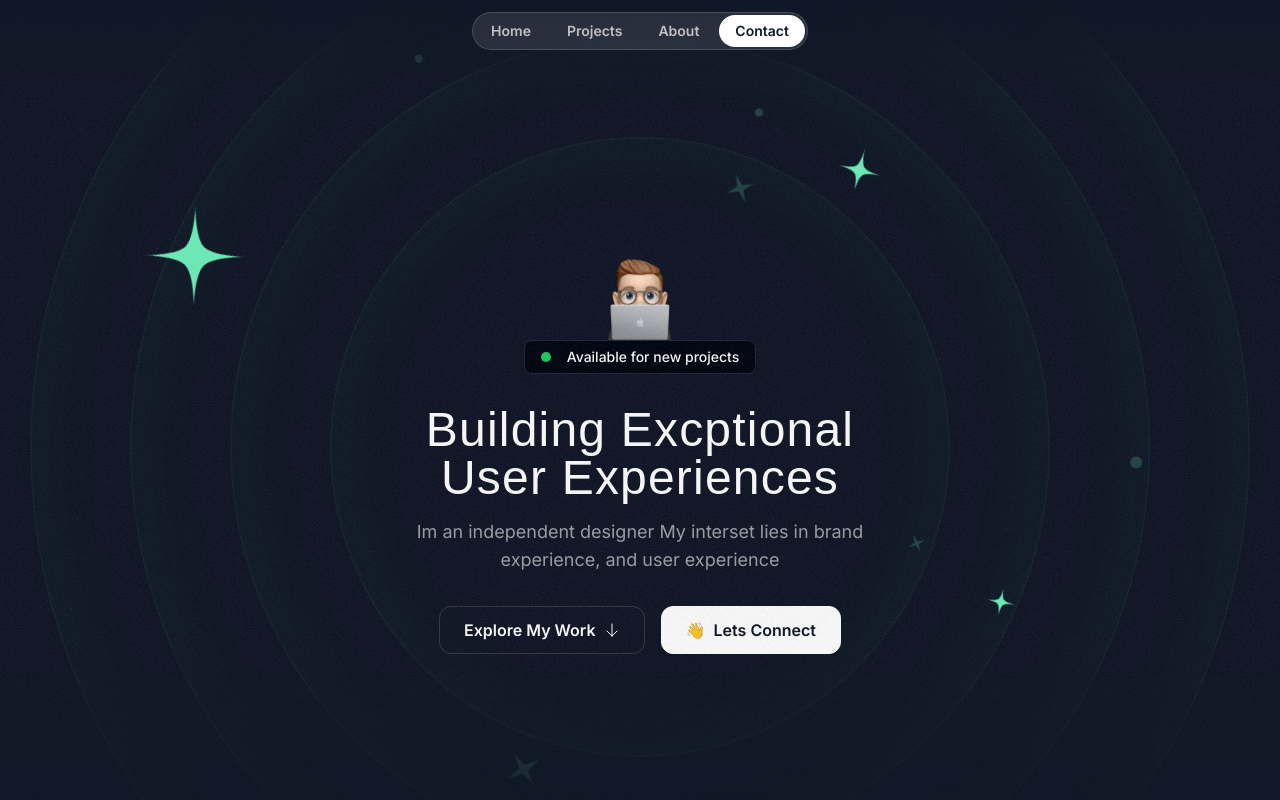
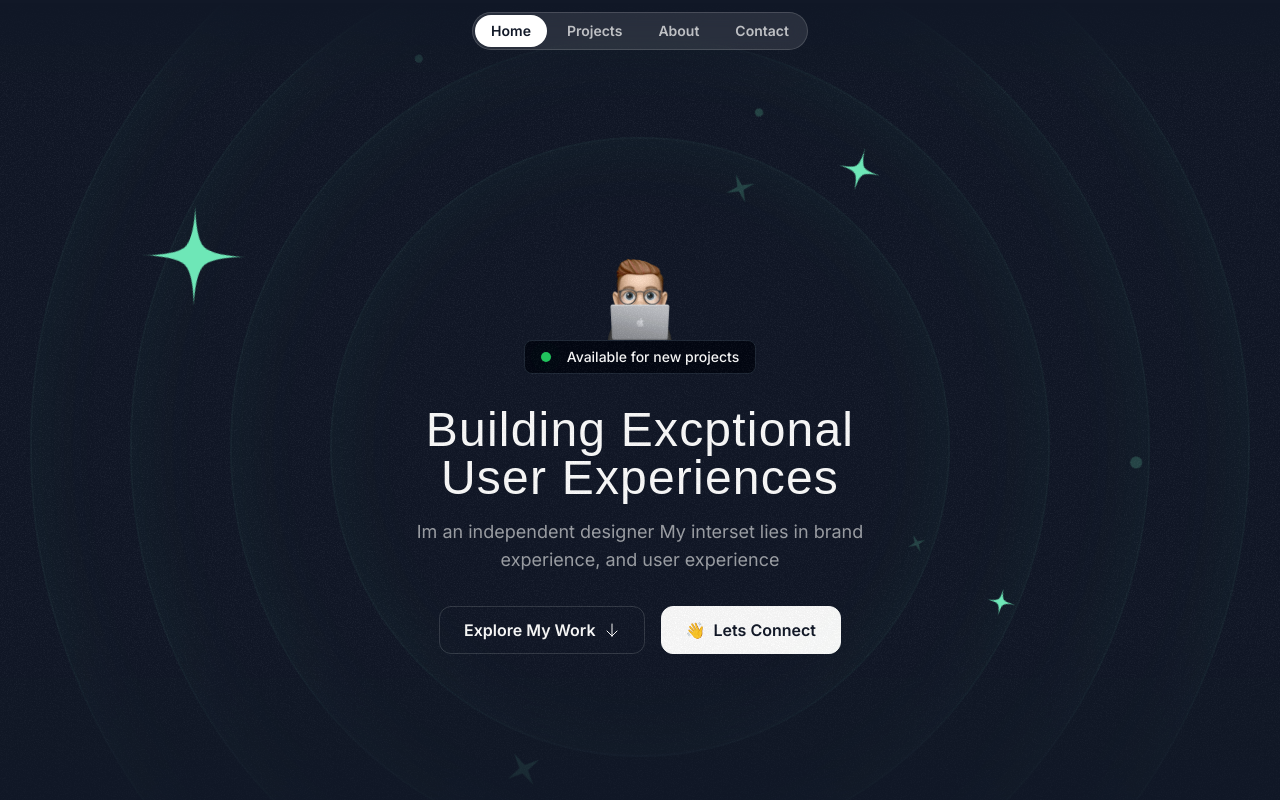
Before and after one commit to MuhamedAhmedFarid/My-personal-website, a Next.js app: page / in a window 1280 px wide. Shown: the top 800 px of the page. Built offline with nearby package versions, Linux system fonts and the light colour scheme; a web font is replaced by a local one.

Commit message:
adding the active tab

```diff
--- a/package.json
+++ b/package.json
@@ -14,12 +14,15 @@
     "next": "14.2.5",
     "react": "^18",
     "react-dom": "^18",
+    "react-intersection-observer": "^9.14.0",
+    "react-scroll": "^1.9.0",
     "tailwind-merge": "^2.4.0"
   },
   "devDependencies": {
     "@types/node": "^20",
     "@types/react": "^18",
     "@types/react-dom": "^18",
+    "@types/react-scroll": "^1.8.10",
     "autoprefixer": "^10.4.20",
     "eslint": "^8",
     "eslint-config-next": "14.2.5",
--- a/src/app/globals.css
+++ b/src/app/globals.css
@@ -4,10 +4,13 @@
 
 @layer base {
     .nav-item {
-        @apply px-4 py-1.5 rounded-full text-white/70 text-sm font-semibold hover:bg-white/10 hover:text-white transition duration-300
+        @apply px-4 py-1.5 rounded-full text-white/70 text-sm font-semibold hover:bg-white/10 hover:text-white transition duration-300 cursor-pointer
     }
     .hero-ring {
         @apply absolute inset-0  border-2 top-1/2 left-1/2 -translate-x-1/2 -translate-y-1/2 rounded-full border-emerald-300/5 shadow-[0_0_80px_inset] shadow-emerald-300/5
+    }
+    .nav-active {
+        @apply bg-white text-gray-900 hover:bg-white/70 hover:text-gray-900
     }
 }
 @layer utilities {
--- a/src/sections/About.tsx
+++ b/src/sections/About.tsx
@@ -97,7 +97,7 @@ export const AboutSection = () => {
       top: '70%'
     },
   ]
-  return <div className="pb-20">
+  return <section className="pb-20" id="about">
     <div className="container">
       <SectionHeader eyebrow="About Me" title="A Glimpse into My World" description="Learn more about who I am, what i do, and what inspires me." />
       <div className="mt-20 flex flex-col gap-8">
@@ -147,5 +147,5 @@ export const AboutSection = () => {
         </div>
       </div>
     </div>
-  </div>;
+  </section>;
 };
--- a/src/sections/Contact.tsx
+++ b/src/sections/Contact.tsx
@@ -1,7 +1,7 @@
 import ArrowUpRightIcon from '@/assets/icons/arrow-up-right.svg'
 import grainImg from '@/assets/images/grain.jpg'
 export const ContactSection = () => {
-  return <div className='py-16 pt-12 lg:py-24 lg:pt-20'>
+  return <section className='py-16 pt-12 lg:py-24 lg:pt-20' id="contact">
     <div className='container'>
       <div className='bg-gradient-to-r from-emerald-300 to-sky-400 text-gray-900 py-8 px-10 rounded-3xl text-center md:text-left relative overflow-hidden z-0'>
         <div className='inset-0 absolute opacity-5 -z-10' style={{
@@ -22,5 +22,5 @@ export const ContactSection = () => {
       </div>
 
     </div>
-  </div>;
+  </section>;
 };
--- a/src/sections/Header.tsx
+++ b/src/sections/Header.tsx
@@ -1,11 +1,21 @@
-import Link from "next/link";
+'use client'
+import { useState } from 'react';
+import { Link as ScrollLink } from 'react-scroll';
 export const Header = () => {
+  const [selectedTab, setSelectedTab] = useState('home')
+
   return <div className="flex justify-center items-center fixed top-3 w-full z-10">
     <nav className="flex gap-1 p-0.5 border border-white/15 rounded-full bg-white/10 backdrop-blur">
-        <Link href='#home' className="nav-item">Home</Link>
-        <Link href='#projects' className="nav-item">Projects</Link>
-        <Link href='#about' className="nav-item">About</Link>
-        <Link href='#contact' className="nav-item bg-white text-gray-900 hover:bg-white/70 hover:text-gray-900">Contact</Link>
+        <ScrollLink
+          smooth={true}
+          to='home'
+          className={`nav-item ${selectedTab === 'home' && 'nav-active' }`}
+          onClick={() =>setSelectedTab('home')}>
+          Home
+        </ScrollLink>
+        <ScrollLink smooth={true} to='projects' className={`nav-item ${selectedTab === 'projects' && 'nav-active'}`} onClick={() =>setSelectedTab('projects')} >Projects</ScrollLink>
+        <ScrollLink smooth={true} to='about' className={`nav-item ${selectedTab === 'about' && 'nav-active' }`} onClick={() =>setSelectedTab('about')}>About</ScrollLink>
+        <ScrollLink smooth={true} to='contact' className={`nav-item ${selectedTab === 'contact' && 'nav-active' }`} onClick={() =>setSelectedTab('contact')}>Contact</ScrollLink>
     </nav>
   </div>;
 };
--- a/src/sections/Hero.tsx
+++ b/src/sections/Hero.tsx
@@ -8,7 +8,7 @@ import HeroOrbit from '@/components/HeroOrbit';
 
 export const HeroSection = () => {
   return (
-    <div className='py-32 md:py-48 lg:py-60 relative z-0 overflow-x-clip'>
+    <section className='py-32 md:py-48 lg:py-60 relative z-0 overflow-x-clip' id='home'>
       <div className='absolute inset-0 [mask-image:linear-gradient(to_bottom,transparent,black_10%,black_70%,transparent)]'>
         <div className='absolute inset-0 -z-10 opacity-5' style={{
           backgroundImage: `url(${grainImage.src})`
@@ -56,6 +56,6 @@ export const HeroSection = () => {
           </button>
         </div>
       </div>
-    </div>
+    </section>
   )
 }
--- a/src/sections/Projects.tsx
+++ b/src/sections/Projects.tsx
@@ -47,7 +47,7 @@ const portfolioProjects = [
 ];
 
 export const ProjectsSection = () => {
-  return <section className="pb-16 lg:py-24">
+  return <section className="pb-16 lg:py-24" id="projects">
     <div className="container">
 
       <SectionHeader title="Featured Projects" eyebrow="Real-world Results" description="See how I transformed concepts into engaging degital experience."/>
```
Also changed, not shown: 1 other file (tests, documents, lock files or other folders).
